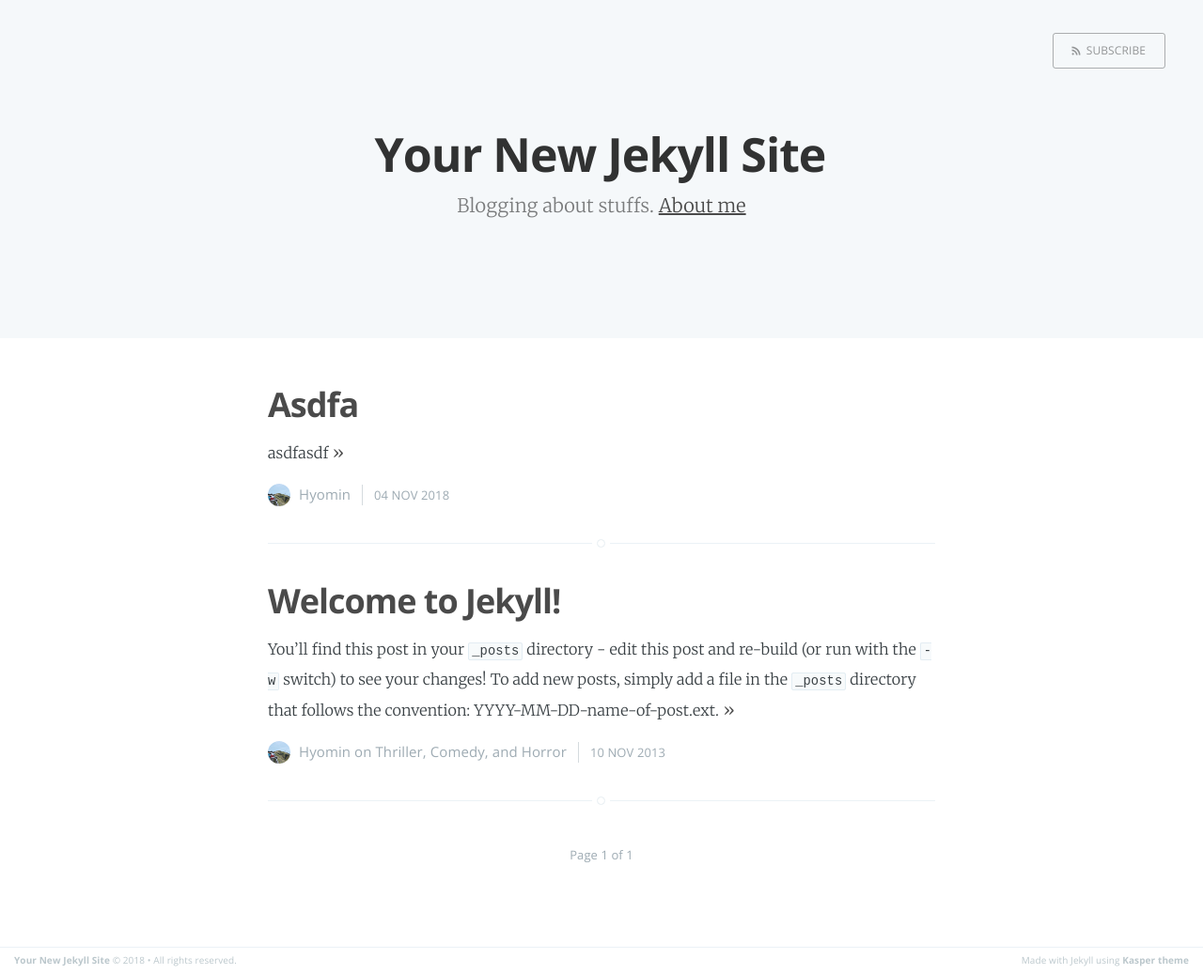
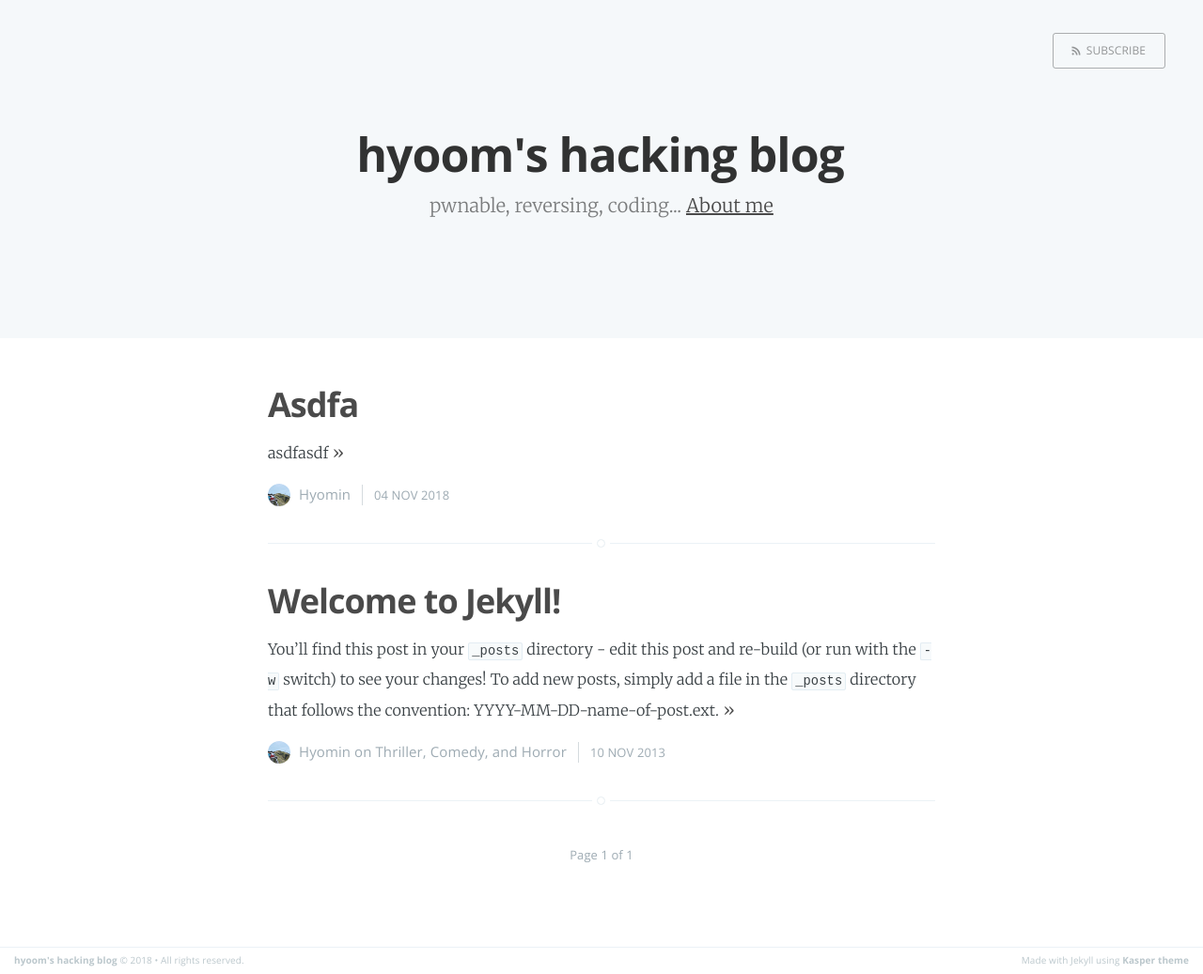
Before and after one commit to hyoom1024/hyoom1024.github.io, a Jekyll site: the page built from index.html, in a window 1280 px wide. Shown: the whole page at 94% size. Built offline with Jekyll 4.4.1, drawn with Linux system fonts in a browser that asks for light colours; the list of posts is cut into pages by our own code.

Commit message:
Update _config.yml

```diff
--- a/_config.yml
+++ b/_config.yml
@@ -1,5 +1,5 @@
-name: Your New Jekyll Site
-description: Blogging about stuffs
+name: hyoom's hacking blog
+description: pwnable, reversing, coding..
 meta_description: "hyoom's hacking blog"
 
 markdown: kramdown
```
